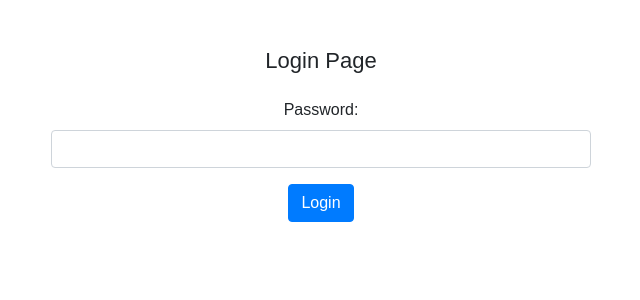
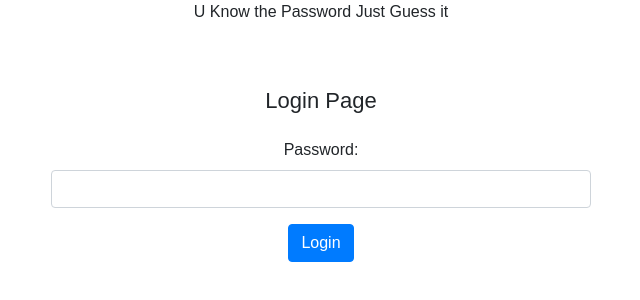
Before and after one commit to Naveen-Nawin/Naveen-Nawin, a plain HTML site: page index.html in a window 1280 px wide. Shown: the whole page, without its empty margins (319-959 px from the left). Drawn offline with nearby package versions, Linux system fonts and the light colour scheme.

Commit message:
Update index.html

```diff
--- a/index.html
+++ b/index.html
@@ -5,6 +5,7 @@
     <meta charset="UTF-8">
     <meta name="viewport" content="width=device-width, initial-scale=1.0">
     <title>Login Page</title>
+    <p> U Know the Password Just Guess it </p>
     <style>
         body {
             font-family: Arial, sans-serif;
```
